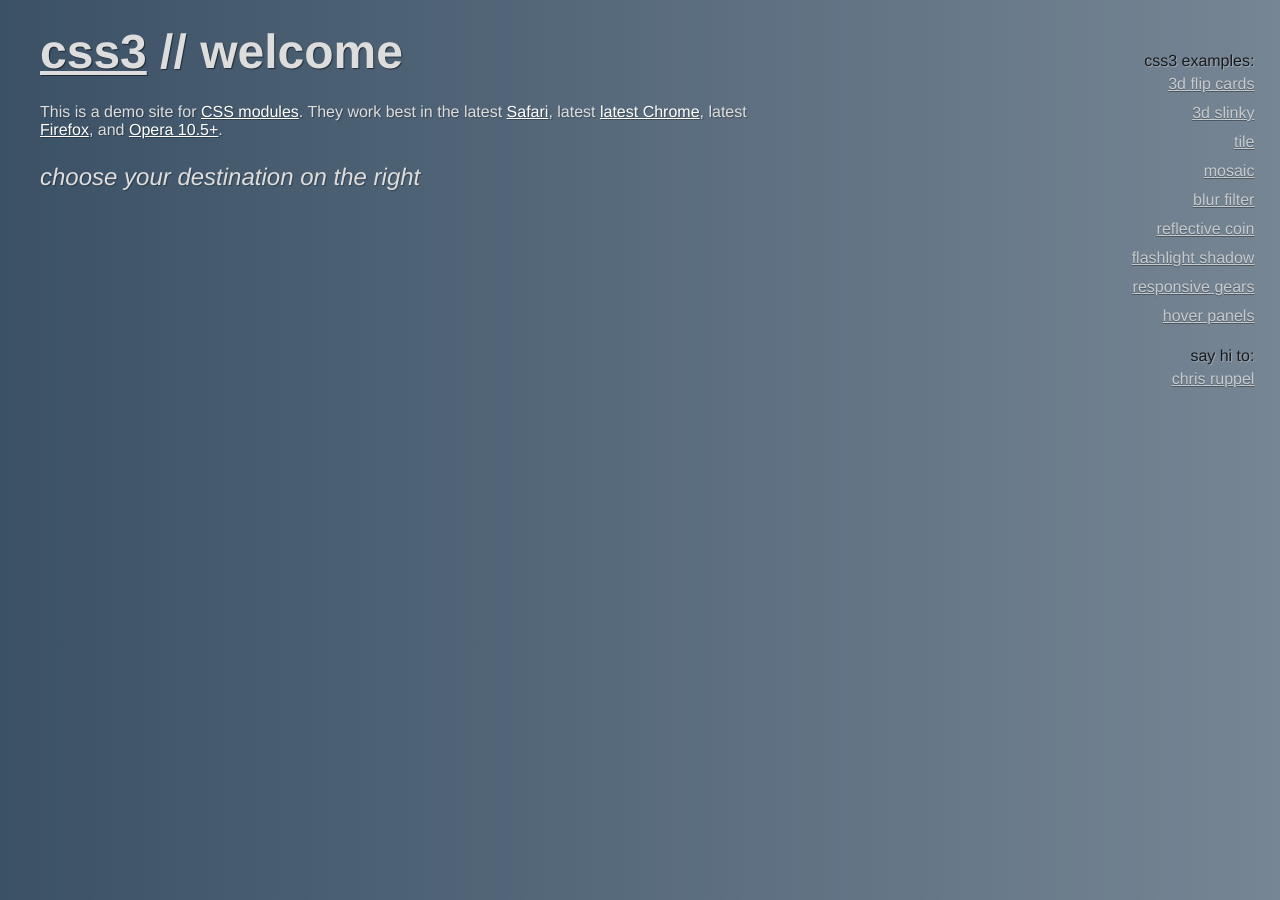
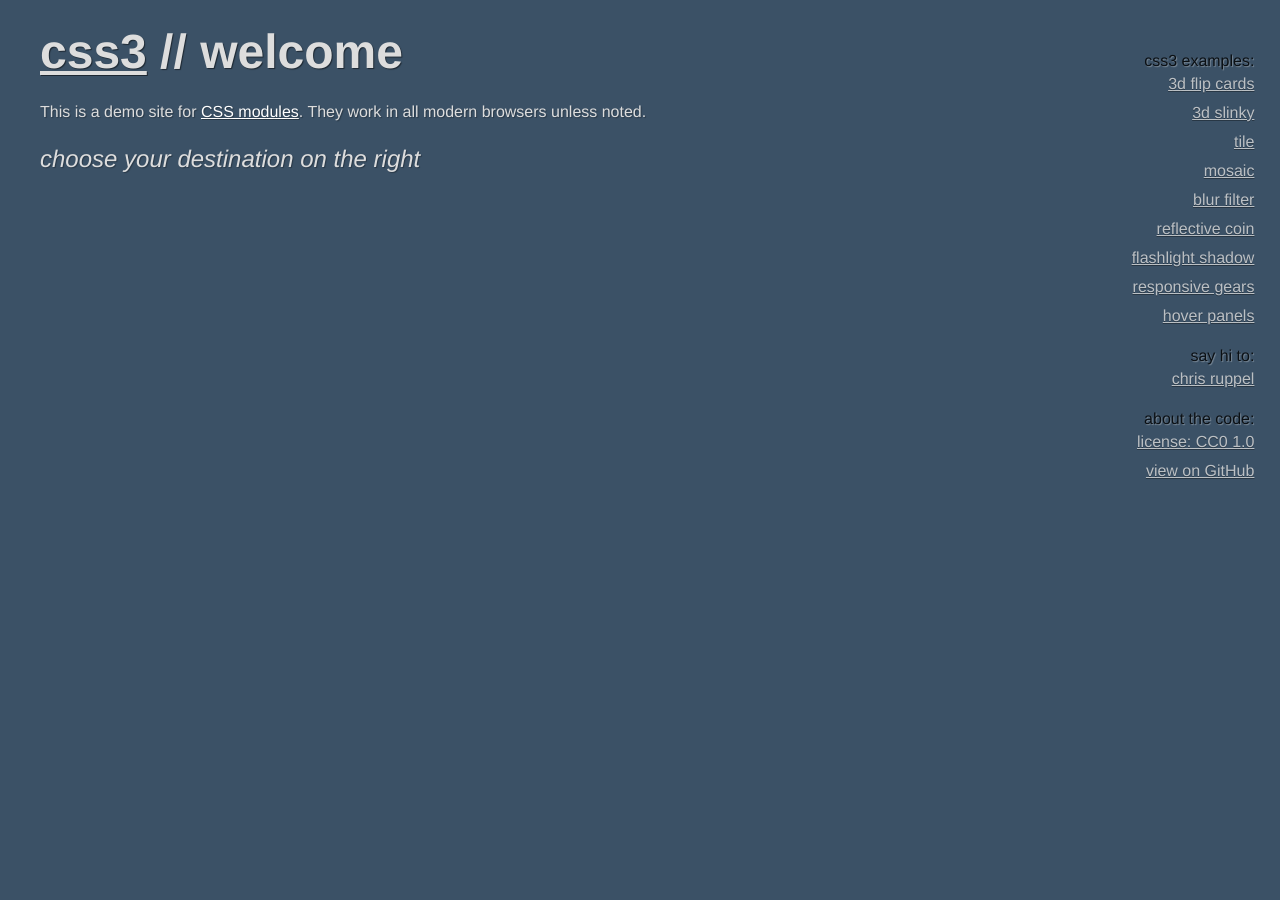
Before and after one commit to rupl/css3playground.com, a Jekyll site: the page built from index.md, in a window 1280 px wide. Built offline with Jekyll 4.4.1, drawn with Linux system fonts in a browser that asks for light colours; comment, search, counter and statistics services are not loaded.

Commit message:
:nail_care: some random content updates

```diff
--- a/_includes/browsers.html
+++ b/_includes/browsers.html
@@ -1,3 +1,3 @@
 <p class="intro">
-		This is a demo site for <a href="http://www.w3.org/TR/#tr_CSS">CSS modules</a>. They work best in the latest <a href="http://www.apple.com/safari/">Safari</a>, latest <a href="http://www.google.com/chrome">latest Chrome</a>, latest <a href="http://www.mozilla.org/en-US/firefox/channel/">Firefox</a>, and <a href="http://www.opera.com/developer/next">Opera 10.5+</a>.
+  This is a demo site for <a href="https://www.w3.org/TR/?title=css">CSS modules</a>. They work in all modern browsers unless noted.
 </p>
--- a/_includes/nav.html
+++ b/_includes/nav.html
@@ -3,6 +3,9 @@
     <li class="more">css3 examples:</li>{% for thing in site.categories.plaything reversed %}{% if thing.published == true %}
     <li><a href="{{ thing.permalink }}">{{ thing.title | downcase }}</a></li>{% endif %}{% endfor %}
     <li class="credit">say hi to:</li>
-    <li class="vcard"><a href="https://chrisruppel.com" title="Chris Ruppel" rel="me" class="fn url">chris ruppel</a></li>
+    <li><a class="h-card" href="https://chrisruppel.com" rel="me">Chris Ruppel</a></li>
+    <li class="credit">about the code:</li>
+    <li><a href="https://creativecommons.org/publicdomain/zero/1.0/">license: CC0 1.0</a></li>
+    <li><a href="https://github.com/rupl/css3playground.com">view on GitHub</a></li>
   </ul>
 </div>
--- a/_layouts/default.html
+++ b/_layouts/default.html
@@ -1,12 +1,12 @@
 <!doctype html>
-<html lang="en-us" dir="ltr" class="no-js">
+<html lang="en-US" dir="ltr" class="no-js">
 <head>
-<meta http-equiv="Content-Type" content="text/html; charset=utf-8" />
-<title>{{ page.title }} // CSS3 Playground</title>
-<link rel="stylesheet" href="/css/main.css" />
-{% if page.modernizr == true %}<script src="/js/modernizr.min.js"></script>{% endif %}
-{% if page.jquery == true %}<script src="/js/jquery-1.8.3.min.js"></script>{% endif %}
-{% if page.jqueryui == true %}
+  <meta charset="utf-8">
+  <title>{{ page.title }} // {{ site.name }}</title>
+  <link rel="stylesheet" href="/css/main.css" />
+{%- if page.modernizr == true -%}  <script src="/js/modernizr.min.js"></script>{%- endif -%}
+{%- if page.jquery == true -%}  <script src="/js/jquery-1.8.3.min.js"></script>{%- endif -%}
+{%- if page.jqueryui == true -%}
   <link href="/css/jquery-ui-1.8.24.css" rel="stylesheet">
   <script src="/js/jquery-ui-1.10.3.min.js"></script>
 {%- endif -%}
--- a/css/main.css
+++ b/css/main.css
@@ -1,7 +1,6 @@
 body {
   background-color: #3b5166;
-  background-image: -webkit-linear-gradient(left, rgba(255,255,255,.0), rgba(255,255,255,.3)); /* Chrome 10+, Saf5.1+ */
-  background-image:         linear-gradient(left, #3b5166, #758493);
+  background-image: linear-gradient(left, #3b5166, #758493);
   color:#ddd;
   padding:0 2em;
   font-family: helvetica, sans-serif;
@@ -33,12 +32,8 @@ abbr {cursor:help; }
   color: #000;
   text-shadow:1px 1px 1px rgba(255,255,255,0.4);
   opacity: .8;
-  -webkit-transition: all .1s ease-out;
-  -moz-transition: all .1s ease-out;
-  -o-transition: all .1s ease-out;
-  -ms-transition: all .1s ease-out;
   transition: all .1s ease-out;
-  }
+}
 #other ul li:hover {opacity: 1; }
 #other ul li a {
   display: block;
@@ -49,16 +44,12 @@ abbr {cursor:help; }
   border: 1px solid transparent;
   border-width: 0 1px 1px 0;
   color:#ddd;
-  text-shadow:0 1px 0px rgba(0,0,0,0.4);
-  -webkit-transition: all .2s ease-out;
-  -moz-transition: all .1s ease-out;
-  -o-transition: all .1s ease-out;
-  -ms-transition: all .1s ease-out;
+  text-shadow: 0 1px 0px rgba(0,0,0,0.4);
   transition: all .1s ease-out;
-  }
+}
 #other ul li:hover a {background: rgba(0,0,0,0.7); border-color: rgba(255,255,255,.5); -webkit-transform: scale(1.05); text-decoration: none; }
 #other .credit {padding-top: 1em; }
-
+#other .h-card {text-transform: lowercase; }
 .instructions,
 .warning {max-width: 800px; padding-right: 146px; }
 .warning {color:#fff; text-shadow: 1px 1px 0 rgba(0,0,0,0.3); }
```
